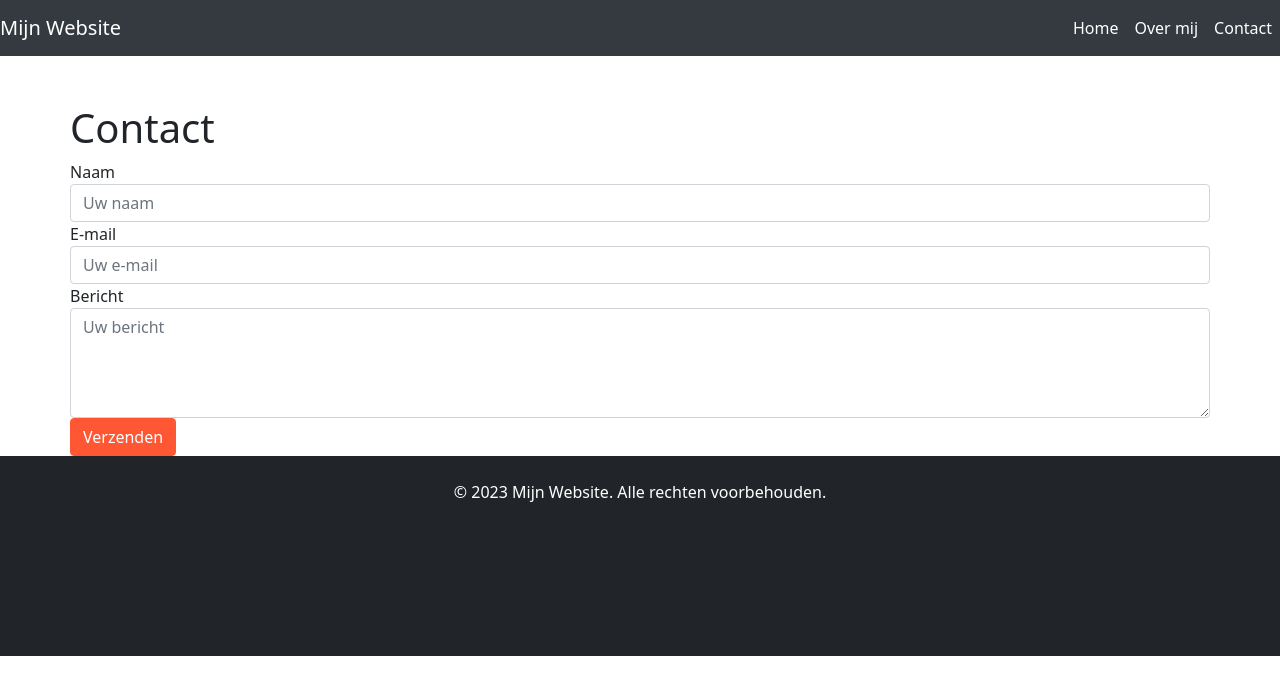
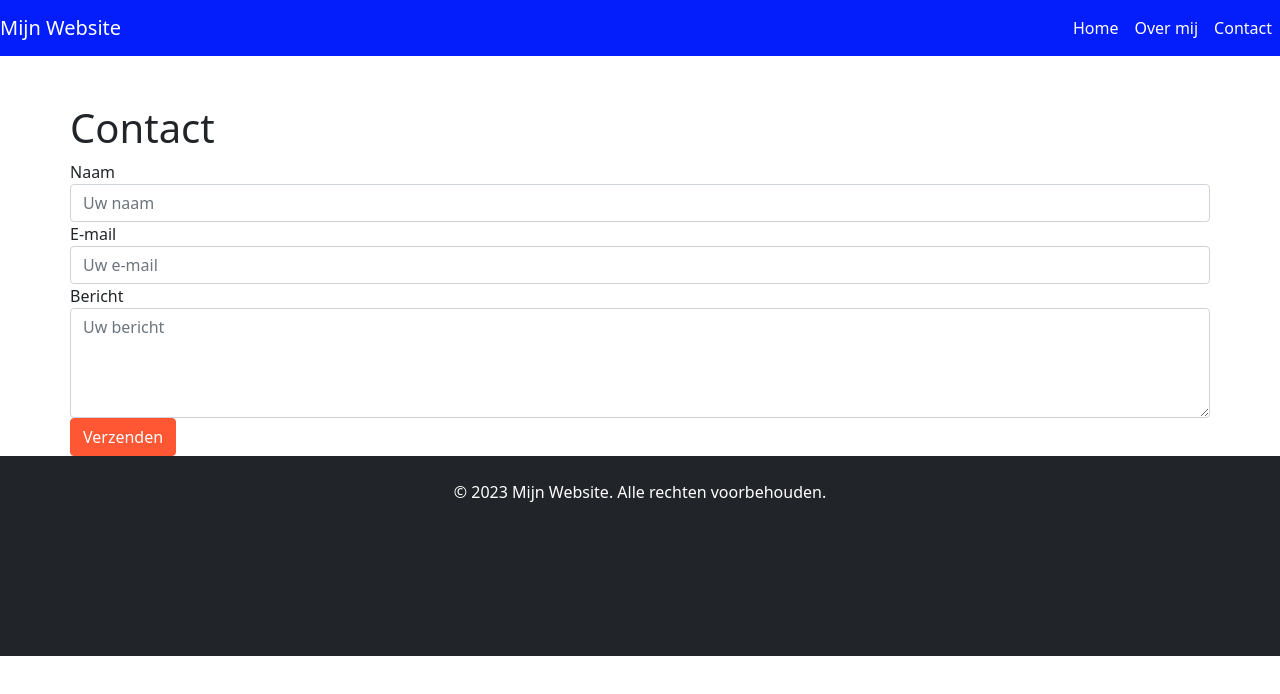
Before and after one commit to Fredieking/Bootstrapper-2, a plain HTML site: page contact.html in a window 1280 px wide. Drawn offline with nearby package versions, Linux system fonts and the light colour scheme.

Commit message:
background color

```diff
--- a/contact.html
+++ b/contact.html
@@ -11,7 +11,7 @@
             border-color: #ff5733; /* Custom color */
         }
         .navbar-custom {
-            background-color: #343a40; /* Custom background color */
+            background-color: #041dfb; /* Custom background color */
         }
         .navbar-custom .navbar-brand,
         .navbar-custom .nav-link {
```
Also changed, not shown: index.html (+1 -1 lines), overmij.html (+1 -1 lines).
